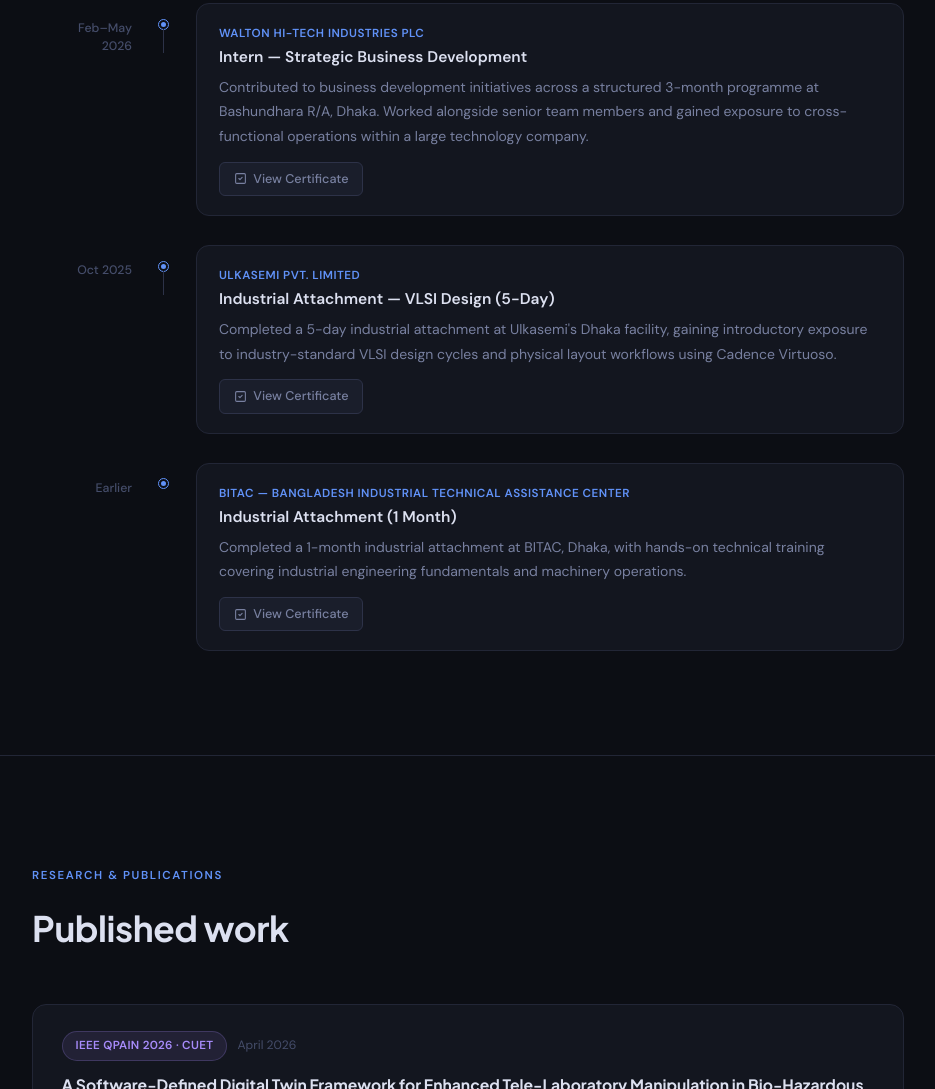
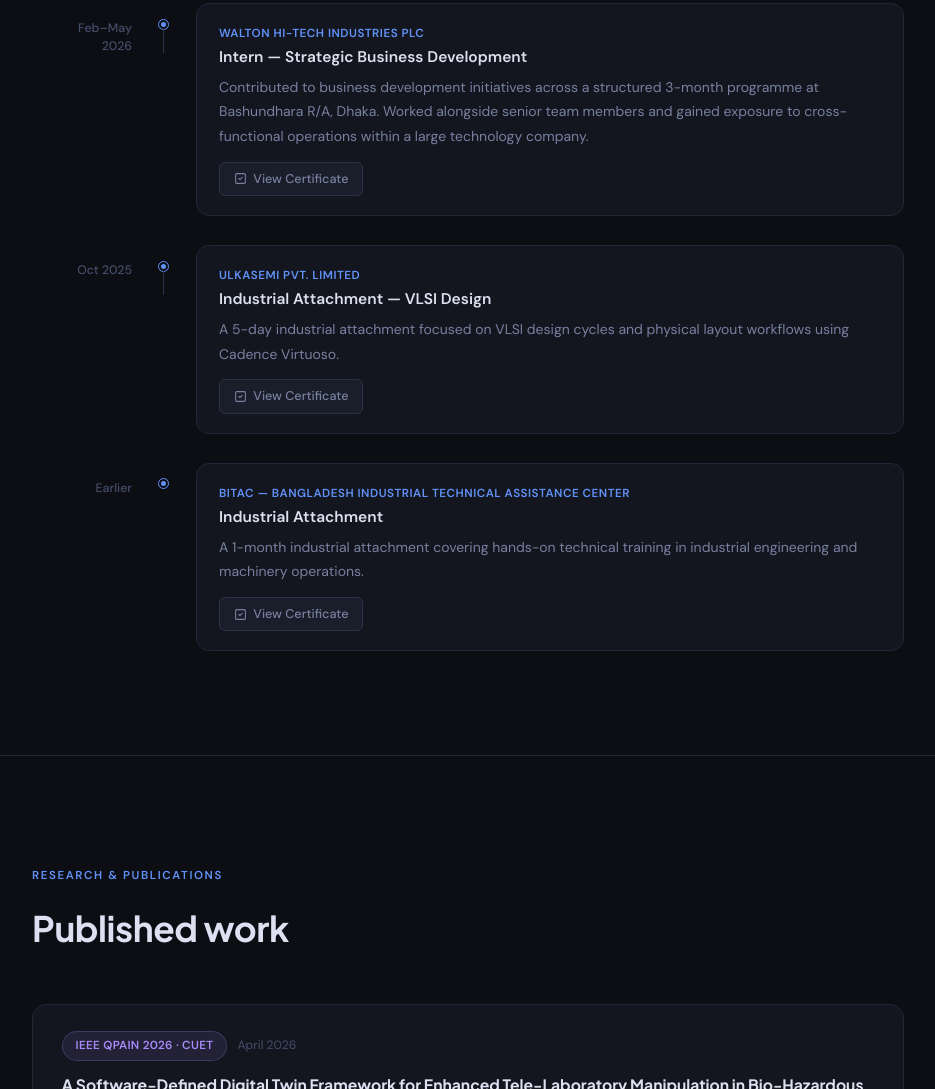
Before and after one commit to SouravKarmokar/portfolio, a plain HTML site: page index.html in a window 1280 px wide. Shown: the part 1731-2820 px from the top of the page, without its empty margins (172-1107 px from the left). Drawn offline with Linux system fonts and the light colour scheme.

Commit message:
Updated portfolio content

```diff
--- a/index.html
+++ b/index.html
@@ -701,8 +701,8 @@
           <div class="tl-content">
             <div class="tl-card">
               <div class="tl-org">Ulkasemi Pvt. Limited</div>
-              <div class="tl-title">Industrial Attachment — VLSI Design (5-Day)</div>
-              <div class="tl-desc">Completed a 5-day industrial attachment at Ulkasemi's Dhaka facility, gaining introductory exposure to industry-standard VLSI design cycles and physical layout workflows using Cadence Virtuoso.</div>
+              <div class="tl-title">Industrial Attachment — VLSI Design</div>
+              <div class="tl-desc">A 5-day industrial attachment focused on VLSI design cycles and physical layout workflows using Cadence Virtuoso.</div>
               <!-- ✏️ Change 'placeholder' to 'ulkasemi-cert.jpg' when ready -->
               <div class="tl-cert-pill" onclick="openCert('placeholder','Ulkasemi Attachment Certificate')">
                 <svg viewBox="0 0 24 24" fill="none" stroke="currentColor" stroke-width="2" stroke-linecap="round" stroke-linejoin="round"><rect x="3" y="3" width="18" height="18" rx="2"/><path d="M9 12l2 2 4-4"/></svg>
@@ -718,8 +718,8 @@
           <div class="tl-content">
             <div class="tl-card">
               <div class="tl-org">BITAC — Bangladesh Industrial Technical Assistance Center</div>
-              <div class="tl-title">Industrial Attachment (1 Month)</div>
-              <div class="tl-desc">Completed a 1-month industrial attachment at BITAC, Dhaka, with hands-on technical training covering industrial engineering fundamentals and machinery operations.</div>
+              <div class="tl-title">Industrial Attachment</div>
+              <div class="tl-desc">A 1-month industrial attachment covering hands-on technical training in industrial engineering and machinery operations.</div>
               <!-- ✏️ Change 'placeholder' to 'bitac-cert.jpg' when ready -->
               <div class="tl-cert-pill" onclick="openCert('placeholder','BITAC Attachment Certificate')">
                 <svg viewBox="0 0 24 24" fill="none" stroke="currentColor" stroke-width="2" stroke-linecap="round" stroke-linejoin="round"><rect x="3" y="3" width="18" height="18" rx="2"/><path d="M9 12l2 2 4-4"/></svg>
```
